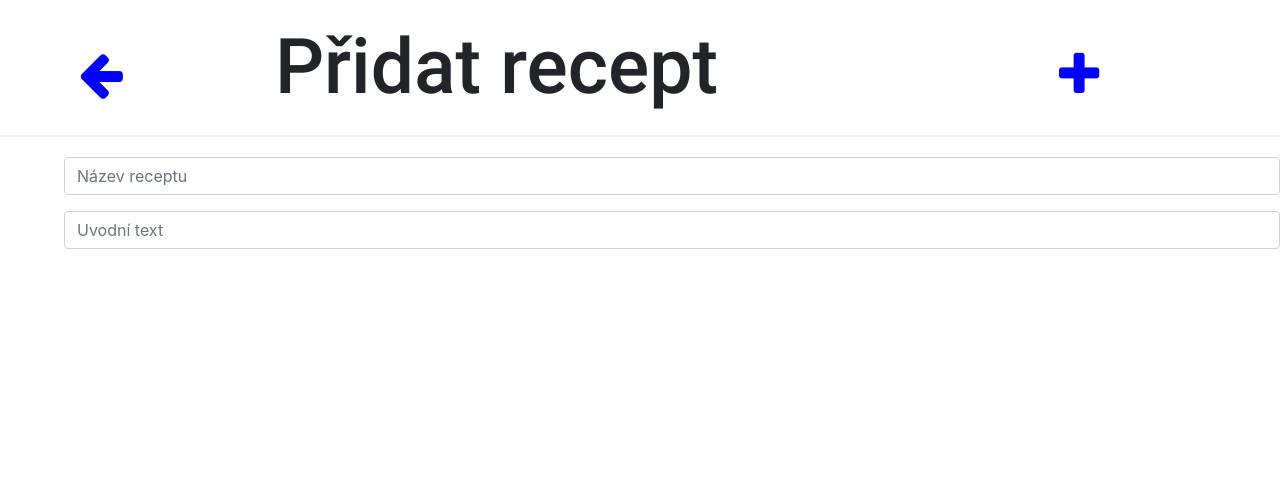
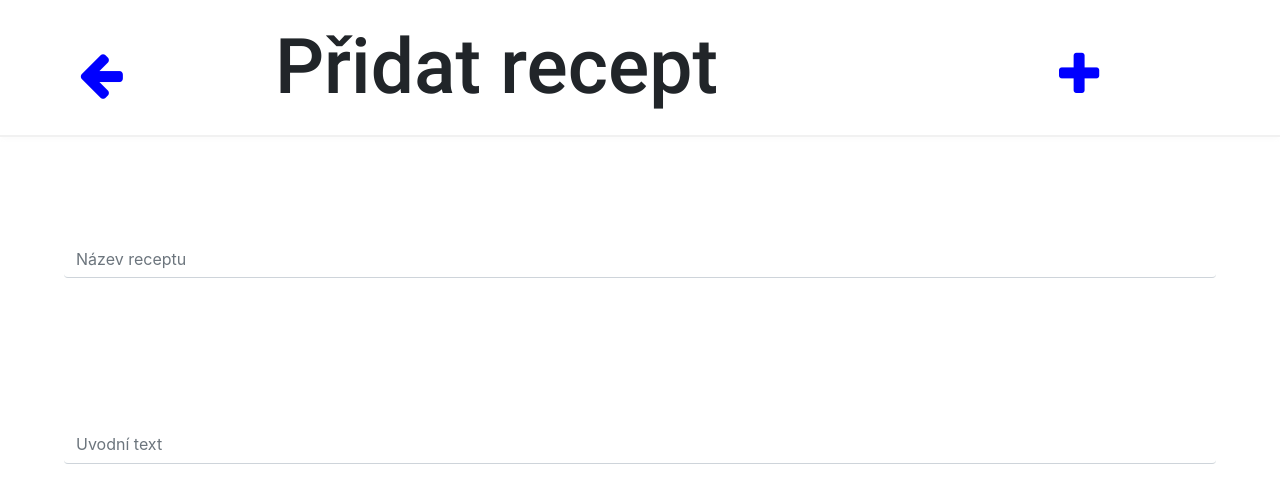
Before and after one commit to michalsinu/cookbook, a React (Create React App) app: page /addrecipe in a window 1280 px wide. Shown: the top 502 px of the page. Built offline with nearby package versions, Linux system fonts and the light colour scheme.

Commit message:
add recipe work 2.0

```diff
--- a/src/App.css
+++ b/src/App.css
@@ -100,6 +100,33 @@ h1 {
 
 .content {
   padding-left: 5vw;
+}
+
+.content-addrecipe {
+  padding: 5vw;
+}
+
+.input-addrecipe {
+  border-top: 0px solid #CCCCCC !important;
+  border-left: 0px solid #CCCCCC !important;
+  border-right: 0px solid #CCCCCC !important;
+
+  border-bottom: 1px solid #CCCCCC;
+  margin-bottom: 10vw;
+  border-radius: 0px;
+}
+
+.input-smallheading {
+  font-size: 1vw;
+  color: #333333;
+    visibility: hidden;
+}
+
+#input-addrecipe:focus {
+  -webkit-box-shadow: 0 0 0 0 rgba(0,123,255,.25) !important;
+  -moz-box-shadow: 0 0 0 0 rgba(0,123,255,.25) !important;
+  box-shadow: 0 0 0 0 rgba(0,123,255,.25) !important;
+  border-bottom: 1px solid blue !important;
 }
 
 .ackee_logo {
--- a/src/components/addRecipe.js
+++ b/src/components/addRecipe.js
@@ -7,6 +7,28 @@ import { Link } from "react-router-dom";
 import Error from './error';
 
 class addRecipe extends Component {
+  componentDidMount() {
+    function setFocused(event) {
+      var results = document.querySelectorAll('.input-smallheading');
+
+        console.log("focused!" + event.target.placeholder);
+
+    }
+
+    function unsetFocused(event) {
+      var results = document.querySelectorAll('.input-smallheading');
+          console.log("unfocused" + event.target.placeholder);
+    }
+
+    var results = document.getElementsByClassName('input-addrecipe');
+
+      for (var i = 0; results.length > i; i++) {
+       results[i].addEventListener("focus", (e) => setFocused(e));
+       results[i].addEventListener("blur",  (e) => unsetFocused(e));
+
+     }
+  }
+
   render () {
     return (
     <React.Fragment>
@@ -26,20 +48,24 @@ class addRecipe extends Component {
         </div>
       </div>
 
-      <div className="content">
+      <div className="content-addrecipe">
        <form>
          <div className="form-group">
-          <input type="text" className="form-control" id="Název receptu" placeholder="Název receptu" />
+          <div className="input-smallheading">Název receptu</div>
+          <input type="text" className="form-control input-addrecipe" placeholder="Název receptu" />
         </div>
 
           <div className="form-group">
-            <input type="text" className="form-control" id="Uvodní text" placeholder="Uvodní text" />
+            <div className="input-smallheading">Uvodní text</div>
+            <input type="text" className="form-control input-addrecipe" placeholder="Uvodní text" />
           </div>
 
         </form>
       </div>
     </React.Fragment>
     );
+
+
   }
 }
 
```
